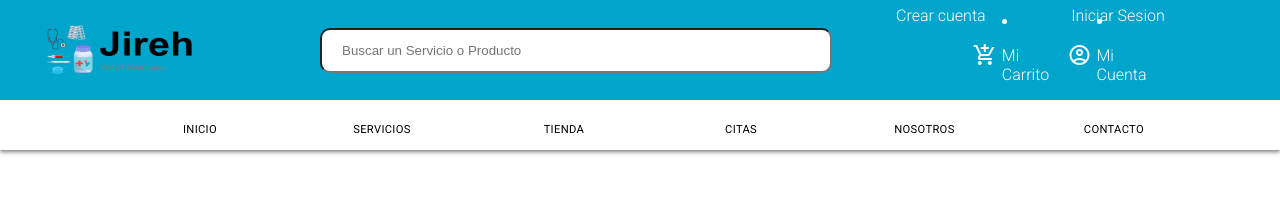
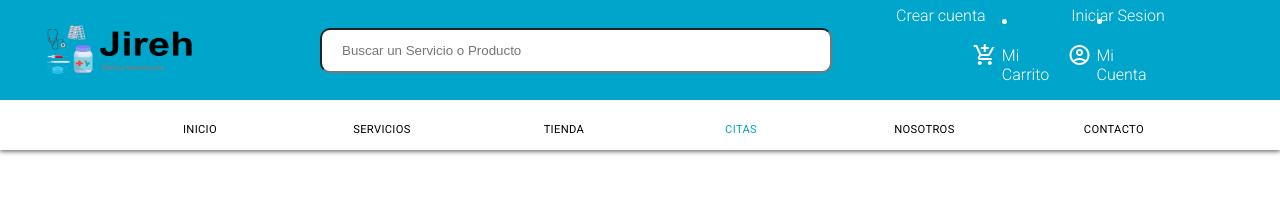
Before and after one commit to Angel07fco/Jireh, a React (Create React App) app: page / in a window 1280 px wide. Shown: the top 198 px of the page. Built offline with nearby package versions, Linux system fonts and the light colour scheme.

Commit message:
add files

```diff
--- a/src/assets/styles/Carrito.css
+++ b/src/assets/styles/Carrito.css
@@ -113,7 +113,6 @@ p {
 .micarrito .contenido-carrito .total-carrito .button {
     width: 80%;
     margin-left: 10%;
-    background-color: #00c853;
 }
 
 .micarrito .contenido-carrito .total-carrito .calculo-total .envio div h5 {
--- a/src/assets/styles/Inicio.css
+++ b/src/assets/styles/Inicio.css
@@ -260,6 +260,9 @@ p {
     margin-top: 10px;
     width: 90%;
     background-color: #00C853;
+    font-family: 'Roboto', sans-serif;
+    font-size: 14px;
+    font-weight: 400;
 }
 
 /* --------------- Seccion de contactanos --------------- */
--- a/src/assets/styles/Perfil.css
+++ b/src/assets/styles/Perfil.css
@@ -103,7 +103,6 @@ p {
     margin-left: 10%;
     height: 100px;
     margin-top: 10px;
-    background-color: aliceblue;
 }
 
 .contenido-per .perfil2 .formulario-perfil .campos .campo1 {
--- a/src/components/Navbar.jsx
+++ b/src/components/Navbar.jsx
@@ -152,7 +152,7 @@ const Navbar = () => {
                         </Menu>
                     </li>
                     <li onClick={goToCitas}>
-                        <Button className="linkbutton" id="basic-button">Citas</Button>
+                        <Button className="linkbuttoncita" id="basic-button">Citas</Button>
                     </li>
                     <li onClick={goToNosotros}>
                     <Button className="linkbutton" id="basic-button">Nosotros</Button>
--- a/src/components/styles/Menu.css
+++ b/src/components/styles/Menu.css
@@ -117,6 +117,13 @@
     margin-top: -2px;
 }
 
+.menu .linkbuttoncita  {
+    color: #00A5cb;
+    font-family: 'Roboto', sans-serif;
+    font-size: .7em;
+    margin-top: -2px;
+}
+
 p {
     color: #fff;
     font-family: 'Roboto', sans-serif;
--- a/src/pages/Carrito.js
+++ b/src/pages/Carrito.js
@@ -110,7 +110,7 @@ export default function Carrito() {
               </div>
             </div>
             <p>Selecciona mas de $500 para areas ceda de la clinica o $1000 para areas mas lejanas y obten envio gratis.</p>
-            <Button className="button" variant="contained">Finalizar compra</Button>
+            <Button className='button' variant="contained" disabled>Finalizar compra</Button>
           </div>
 
         </div>
```
